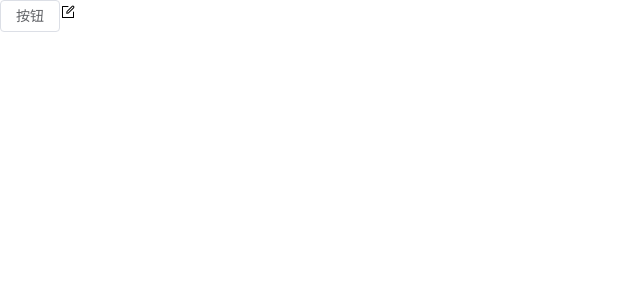
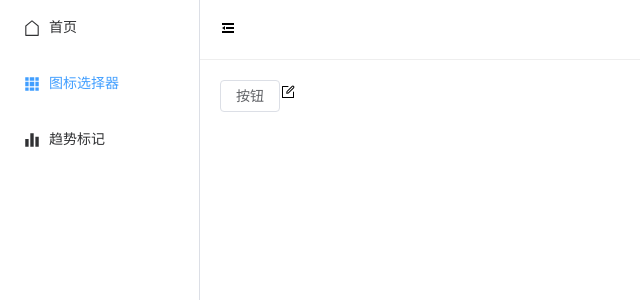
Before and after one commit to dumpnoodles/m-components, a Vue app: page / in a window 1280 px wide. Shown: the top 300 px of the page, without its empty margins (0-640 px from the left). Built offline with nearby package versions, Linux system fonts and the light colour scheme.

Commit message:
02-伸缩菜单

```diff
--- a/src/App.vue
+++ b/src/App.vue
@@ -14,4 +14,12 @@ svg {
   width: 1em;
   height: 1em;
 }
+
+html,
+body,
+#app,
+.el-container,
+.el-menu {
+  height: 100%;
+}
 </style>
--- /dev/null
+++ b/src/components/container/src/index.vue
@@ -0,0 +1,33 @@
+<template>
+    <el-container>
+      <el-aside width="auto">
+        <nav-side :collapse="isCollapse"></nav-side>
+      </el-aside>
+      <el-container>
+        <el-header>
+          <nav-header v-model:collapse="isCollapse"></nav-header>
+        </el-header>
+        <el-main>
+          <router-view></router-view>
+        </el-main>
+      </el-container>
+    </el-container>
+</template>
+
+<script lang="ts" setup>
+import {  ref } from "vue"
+import NavHeader from './navHeader/index.vue'
+import NavSide from './navSide/index.vue'
+
+const isCollapse = ref(false)
+
+</script>
+
+<style lang="scss" scoped>
+
+.el-header {
+  padding: 0;
+  border-bottom: 1px solid #eee;
+}
+
+</style>
--- /dev/null
+++ b/src/components/container/src/navHeader/index.vue
@@ -0,0 +1,34 @@
+<template>
+<div class="header">
+  <span @click="toggle">
+    <el-icon-expand v-if="collapse"></el-icon-expand>
+    <el-icon-fold v-else></el-icon-fold>
+  </span>
+</div>
+</template>
+
+<script lang="ts" setup>
+import { ref } from "vue"
+
+let props = defineProps<{
+  collapse: boolean
+}>()
+
+let emits = defineEmits(['update:collapse'])
+
+const toggle = () => {
+  console.log('toggle');
+  emits('update:collapse', !props.collapse)
+}
+</script>
+
+<style lang="scss" scoped>
+
+.header {
+  height: 60px;
+  padding: 0 20px;
+  display: flex;
+  align-items: center;
+}
+
+</style>
--- /dev/null
+++ b/src/components/container/src/navSide/index.vue
@@ -0,0 +1,36 @@
+<template>
+    <el-menu
+      default-active="2"
+      class="el-menu-vertical-demo"
+      :collapse="collapse"
+    >
+      <el-menu-item index="1">
+        <el-icon-house class="el-icon-menu"></el-icon-house>
+        <span>首页</span>
+      </el-menu-item>
+      <el-menu-item index="2">
+        <el-icon-grid class="el-icon-menu"></el-icon-grid>
+        <span>图标选择器</span>
+      </el-menu-item>
+      <el-menu-item index="3">
+        <el-icon-histogram class="el-icon-menu"></el-icon-histogram>
+        <span>趋势标记</span>
+      </el-menu-item>
+    </el-menu>
+</template>
+
+<script lang="ts" setup>
+import { ref } from "vue"
+
+let props = defineProps<{
+  collapse: boolean
+}>()
+
+
+</script>
+
+<style lang="scss" scoped>
+.el-menu-vertical-demo:not(.el-menu--collapse) {
+  width: 200px;
+}
+</style>
--- a/src/main.ts
+++ b/src/main.ts
@@ -12,9 +12,7 @@ const app = createApp(App)
 
 // 全局注册图标
 for(const [key, component] of Object.entries(ElementPlusIconsVue)) {
-  console.log('el-icon-${toLine(key)}', `el-icon-${toLine(key)}`);
-
-
+  // icon的名字是驼峰格式，将其转换成小写，如 ArrowDownBold 转换为 arrowdownBold，并修改名字为 el-icon-arrowdownBold
   app.component(`el-icon-${toLine(key)}`, component)
 }
 
```
Also changed, not shown: src/router/index.ts (+8 -1 lines).
